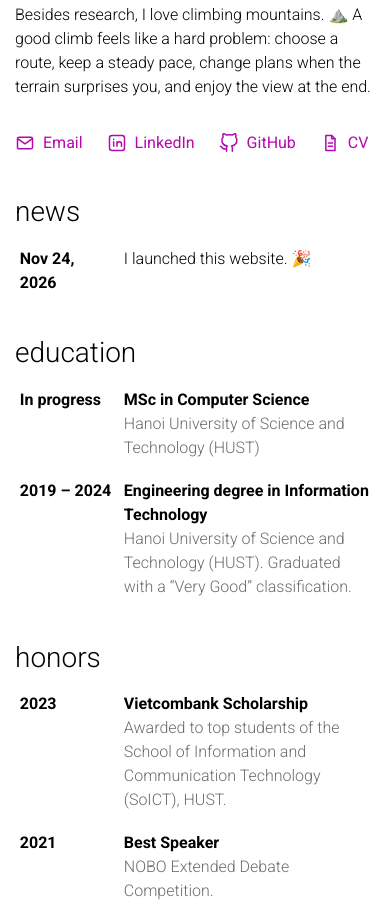
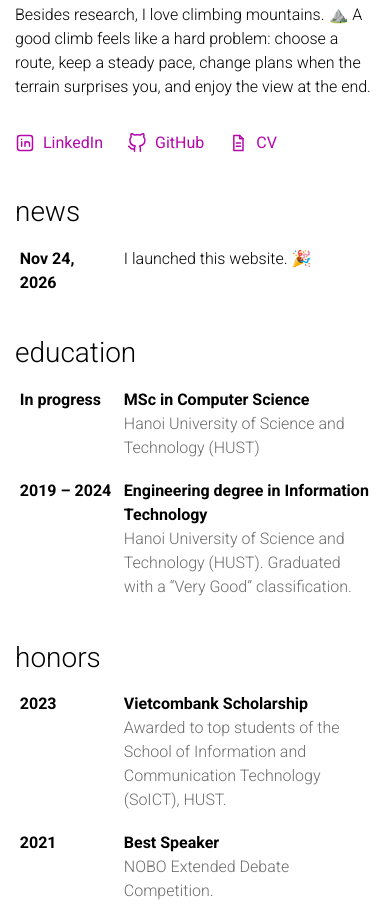
Before and after one commit to Lequynhlan/Lequynhlan.github.io, a plain HTML site: page index.html in a window 390 px wide. Shown: the part 857-1777 px from the top of the page. Drawn offline with Linux system fonts and the light colour scheme.

Commit message:
Remove personal email from public CV and homepage
Refresh the public CV PDF without the email; the phone number stays out of the public version.

```diff
--- a/index.html
+++ b/index.html
@@ -126,12 +126,6 @@
 
       <ul class="links">
         <li>
-          <a href="mailto:lequynhlan111@gmail.com">
-            <svg viewBox="0 0 24 24" fill="none" stroke="currentColor" stroke-width="1.8" stroke-linecap="round" stroke-linejoin="round" aria-hidden="true"><rect x="3" y="5" width="18" height="14" rx="2"/><path d="m3.5 7 8.5 6 8.5-6"/></svg>
-            Email
-          </a>
-        </li>
-        <li>
           <a href="https://www.linkedin.com/in/lan-le-635820212/" rel="me noopener">
             <svg viewBox="0 0 24 24" fill="none" stroke="currentColor" stroke-width="1.8" stroke-linecap="round" stroke-linejoin="round" aria-hidden="true"><rect x="3" y="3" width="18" height="18" rx="3"/><path d="M8 10.5V16M8 7.6v.1M12 16v-5.5M12 13.2a2.7 2.7 0 0 1 5.4 0V16"/></svg>
             LinkedIn
```
Also changed, not shown: cv/index.html (+0 -1 lines), 1 other file.
